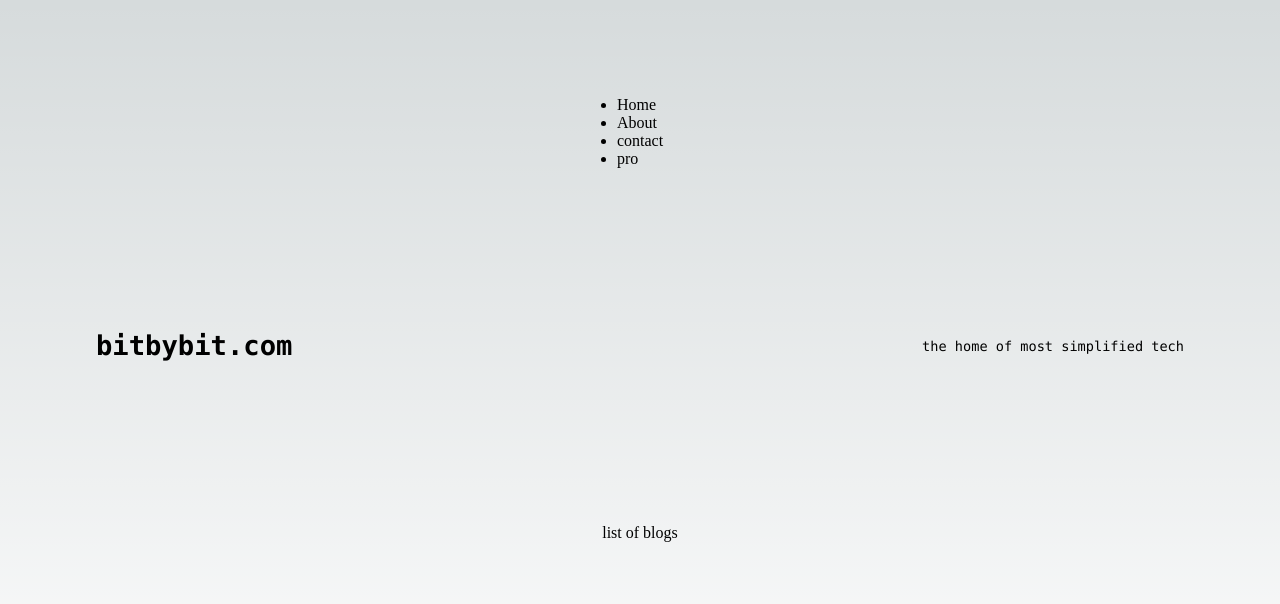
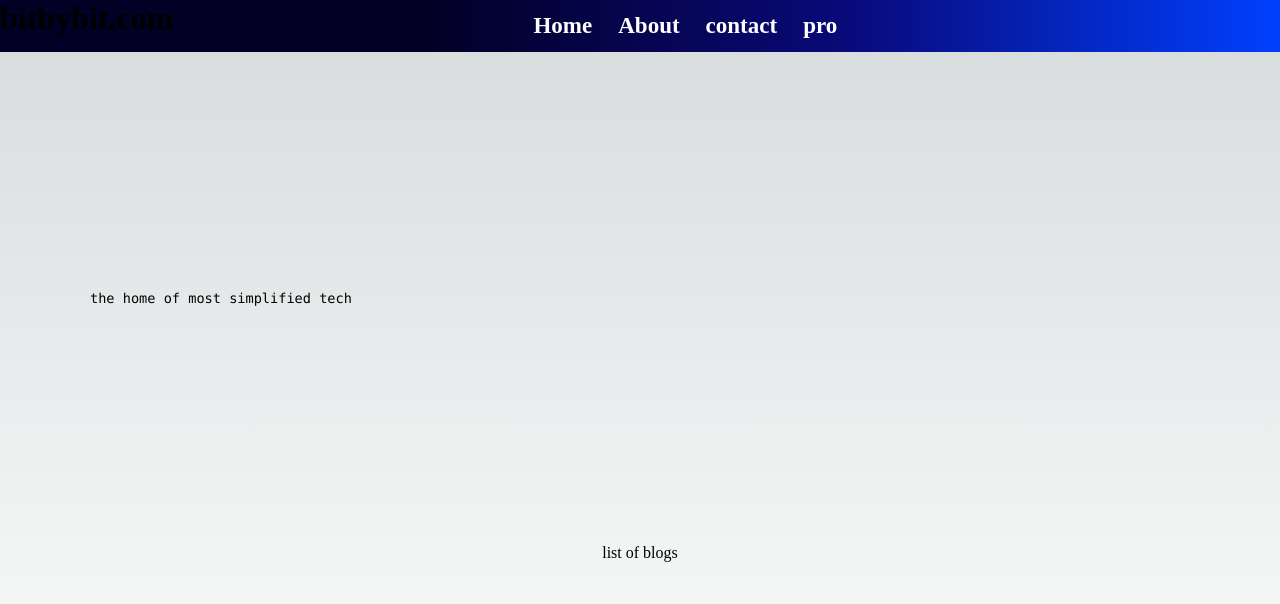
Before and after one commit to djv03/bitbybitblog, a Next.js app: page / in a window 1280 px wide. Shown: the top 604 px of the page. Built offline with nearby package versions, Linux system fonts and the light colour scheme.

Commit message:
improved navbar

```diff
--- a/src/pages/index.js
+++ b/src/pages/index.js
@@ -18,8 +18,9 @@ export default function Home() {
       </Head>
       <main className={styles.main}>
 
-        <div className="navbar">
-          <ul className="alllinks">
+        <div className={styles.navbar}>
+          <Link href='/'><h1> bitbybit.com</h1></Link>
+          <ul >
             <Link href='/'><li className="navlinks">Home</li> </Link>
             <Link href='/about'><li className="navlinks">About</li> </Link>
             <Link href='/contact'><li className="navlinks">contact</li> </Link>
@@ -27,7 +28,6 @@ export default function Home() {
           </ul>
         </div>
         <div className={styles.description}>
-          <h1> bitbybit.com</h1>
           <a href='#'>the home of most simplified tech</a>
         </div>
 
--- a/src/styles/Home.module.css
+++ b/src/styles/Home.module.css
@@ -3,8 +3,33 @@
   flex-direction: column;
   justify-content: space-between;
   align-items: center;
-  padding: 6rem;
   min-height: 100vh;
+}
+
+.navbar{
+  width: 100vw;
+  display: flex;
+  background:  linear-gradient(90deg, rgba(2,0,36,1) 33%, rgba(9,9,121,1) 66%, rgb(0, 64, 255) 100%);
+
+  /* border: 2px solid red; */
+}
+.navbar>h1{
+  margin: 7px;
+  color: aqua;
+}
+.navbar>ul{
+  /* border: 2px solid red; */
+  width: 80vw;
+  display: flex;
+  justify-content: center;
+  align-items: center;
+}
+.navbar>ul>a{
+  font-size: 23px;
+  font-weight: bolder;
+  color: white;
+  list-style: none;
+  margin: 13px;
 }
 
 .description {
```
